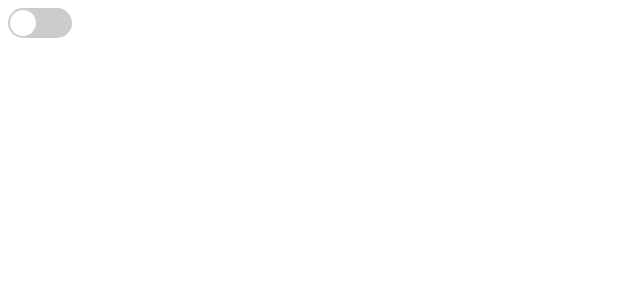
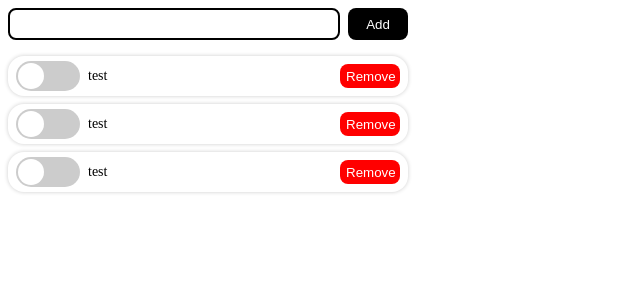
Before and after one commit to mrbartrns/react-class, a React app: page / in a window 1280 px wide. Shown: the top 300 px of the page, without its empty margins (0-640 px from the left). Built offline with nearby package versions, Linux system fonts and the light colour scheme.

Commit message:
feat: add Taskform and Tasklist to app

```diff
--- a/src/App.tsx
+++ b/src/App.tsx
@@ -1,9 +1,16 @@
 import React from 'react';
-import Toggle from '@components/Toggle';
+import { css } from '@emotion/react';
+import TaskForm from '@components/TaskForm';
+import TaskList from '@components/TaskList';
 
 const App = (): JSX.Element => (
   <div className="App">
-    <Toggle />
+    <TaskForm />
+    <TaskList
+      css={css`
+        margin-top: 1rem;
+      `}
+    />
   </div>
 );
 
--- /dev/null
+++ b/src/components/TaskForm/index.tsx
@@ -0,0 +1,51 @@
+import React, { useState } from 'react';
+import styled from '@emotion/styled';
+
+const Form = styled.form`
+  width: 400px;
+`;
+
+const Input = styled.input`
+  width: 332px;
+  height: 32px;
+  padding: 4px 6px;
+  border-radius: 8px;
+  border: 2px solid black;
+  outline: none;
+  box-sizing: border-box;
+`;
+
+const SubmitButton = styled.button`
+  width: 60px;
+  height: 32px;
+  padding: 4px 6px;
+  margin-left: 8px;
+  color: white;
+  border-radius: 8px;
+  border: none;
+  background-color: black;
+  box-sizing: border-box;
+  cursor: pointer;
+`;
+
+const TaskForm: React.FC = () => {
+  const [task, setTask] = useState('');
+
+  const handleSubmit = (e: React.FormEvent<HTMLFormElement>) => {
+    e.preventDefault();
+    setTask('');
+  };
+  return (
+    <Form onSubmit={handleSubmit}>
+      <Input
+        type="text"
+        value={task}
+        onChange={(e) => setTask(e.target.value)}
+        required
+      />
+      <SubmitButton type="submit">Add</SubmitButton>
+    </Form>
+  );
+};
+
+export default TaskForm;
--- a/src/components/TaskList/index.tsx
+++ b/src/components/TaskList/index.tsx
@@ -16,8 +16,8 @@ const UnorderedList = styled.ul`
   }
 `;
 
-const TaskList: React.FC = () => (
-  <UnorderedList>
+const TaskList: React.FC = ({ ...props }) => (
+  <UnorderedList {...props}>
     <Task content="test" />
     <Task content="test" />
     <Task content="test" />
```
Also changed, not shown: 1 other file (tests, documents, lock files or other folders).
